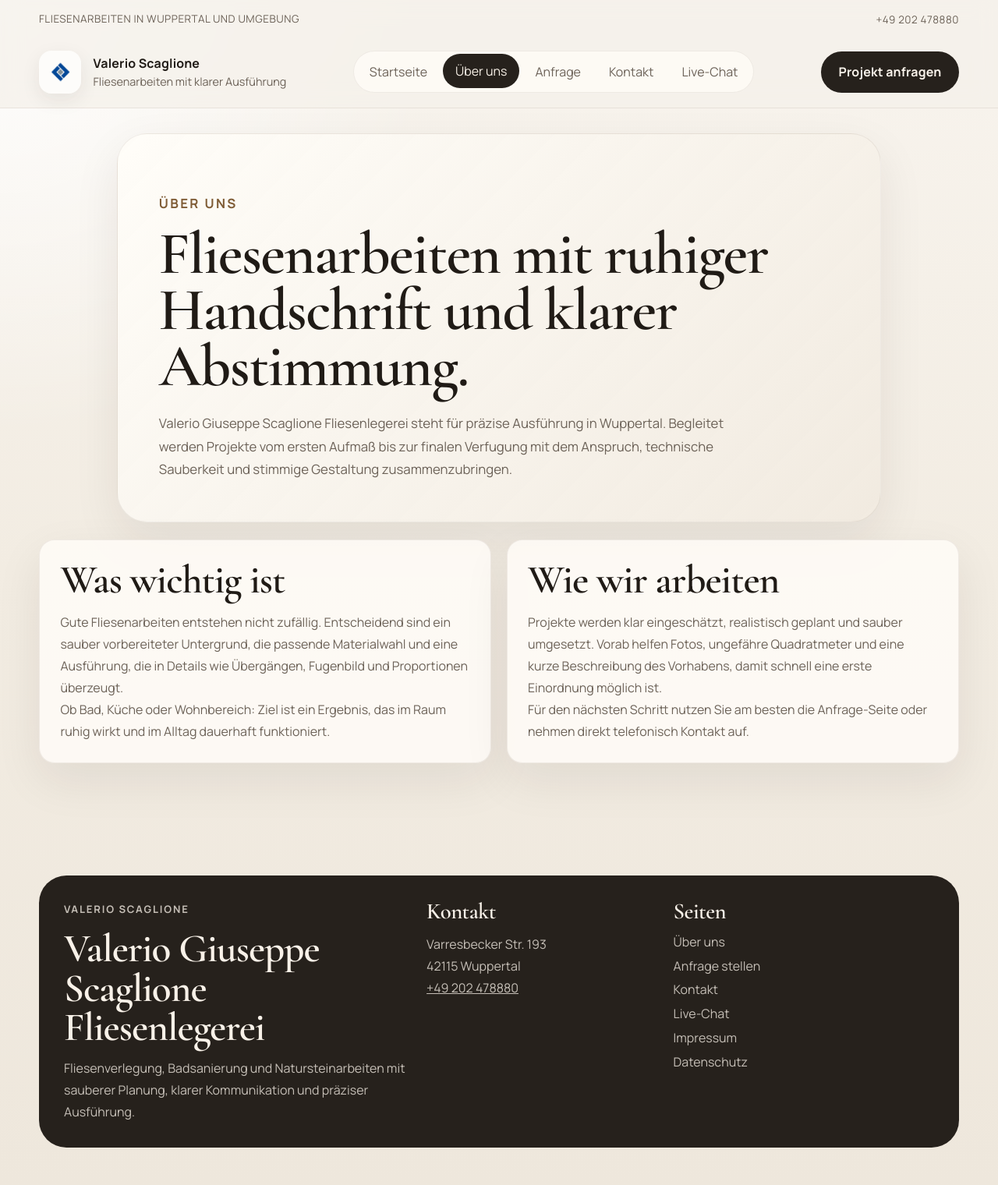
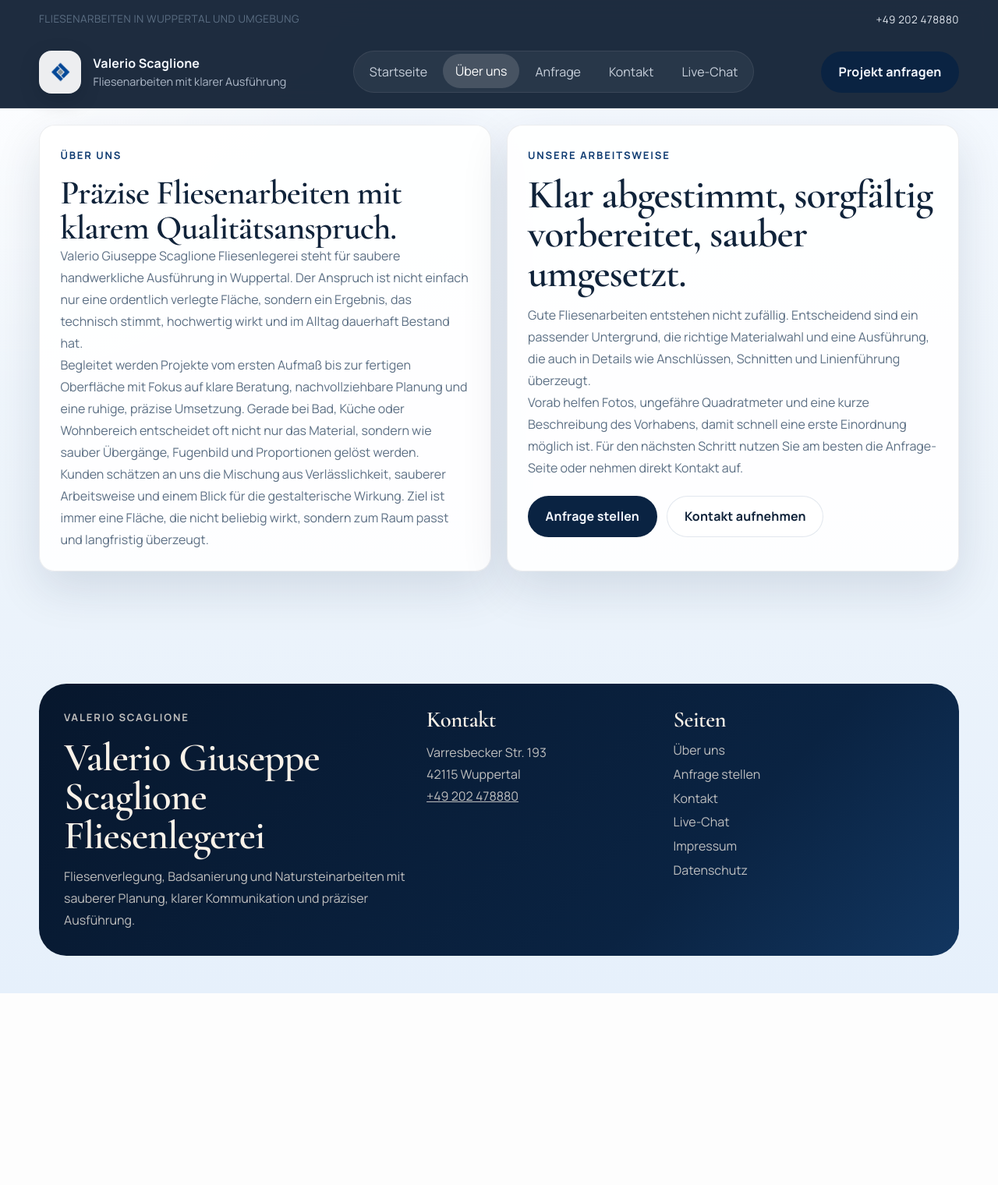
Before and after one commit to deweezy12/web-ai-agent, a Flask app: page /ueber-uns in a window 1280 px wide. Shown: the whole page at 78% size. After the commit the page ends 1274 px from the top, so only its background shows below. Run offline with Flask 3, Linux system fonts and the light colour scheme.

Commit message:
Refine site layout and blue homepage styling

```diff
--- a/static/css/style.css
+++ b/static/css/style.css
@@ -1,15 +1,16 @@
 :root {
-  --bg: #f5f1ea;
-  --bg-soft: #ebe4d8;
-  --surface: rgba(255, 252, 247, 0.86);
-  --surface-strong: #fffdf8;
-  --surface-dark: #26211c;
-  --text: #201b16;
-  --muted: #6c6258;
-  --line: rgba(63, 47, 34, 0.14);
-  --accent: #9f7a50;
-  --accent-strong: #7f5c36;
-  --shadow: 0 22px 60px rgba(32, 27, 22, 0.08);
+  --bg: #f4f8fd;
+  --bg-soft: #dfeafb;
+  --surface: rgba(255, 255, 255, 0.9);
+  --surface-strong: #ffffff;
+  --surface-dark: #0a2342;
+  --surface-darker: #06162b;
+  --text: #10233a;
+  --muted: #5c6f84;
+  --line: rgba(16, 35, 58, 0.12);
+  --accent: #4b79b8;
+  --accent-strong: #113d73;
+  --shadow: 0 22px 60px rgba(10, 35, 66, 0.12);
   --radius-lg: 2rem;
   --radius-md: 1.25rem;
   --radius-sm: 0.9rem;
@@ -29,8 +30,8 @@ body {
   font-family: "Manrope", "Segoe UI", sans-serif;
   color: var(--text);
   background:
-    radial-gradient(circle at top left, rgba(255, 255, 255, 0.9), transparent 28%),
-    linear-gradient(180deg, #f8f4ee 0%, #f2ece2 48%, #eee7dc 100%);
+    radial-gradient(circle at top left, rgba(255, 255, 255, 0.94), transparent 28%),
+    linear-gradient(180deg, #f6faff 0%, #edf4fb 50%, #e6f0fb 100%);
 }
 
 a {
@@ -56,8 +57,8 @@ img {
   top: 0;
   z-index: 20;
   backdrop-filter: blur(14px);
-  background: rgba(245, 241, 234, 0.74);
-  border-bottom: 1px solid rgba(63, 47, 34, 0.08);
+  background: rgba(6, 22, 43, 0.9);
+  border-bottom: 1px solid rgba(255, 255, 255, 0.08);
 }
 
 .topbar,
@@ -72,11 +73,12 @@ img {
   font-size: 0.84rem;
   letter-spacing: 0.04em;
   text-transform: uppercase;
-  color: var(--muted);
+  color: rgba(229, 239, 252, 0.72);
 }
 
 .topbar a {
   text-decoration: none;
+  color: rgba(243, 248, 255, 0.92);
 }
 
 .header-row {
@@ -98,8 +100,8 @@ img {
   object-fit: contain;
   padding: 0.35rem;
   border-radius: 1rem;
-  background: rgba(255, 255, 255, 0.7);
-  box-shadow: 0 8px 24px rgba(32, 27, 22, 0.08);
+  background: rgba(255, 255, 255, 0.92);
+  box-shadow: 0 8px 24px rgba(3, 16, 32, 0.22);
 }
 
 .brand-copy {
@@ -111,10 +113,11 @@ img {
 .brand-copy strong {
   font-size: 1rem;
   letter-spacing: 0.01em;
+  color: #f5f9ff;
 }
 
 .brand-copy span {
-  color: var(--muted);
+  color: rgba(229, 239, 252, 0.72);
   font-size: 0.9rem;
 }
 
@@ -125,22 +128,22 @@ img {
   gap: 0.25rem;
   padding: 0.25rem;
   border-radius: 999px;
-  background: rgba(255, 253, 248, 0.78);
-  border: 1px solid rgba(63, 47, 34, 0.08);
+  background: rgba(255, 255, 255, 0.05);
+  border: 1px solid rgba(255, 255, 255, 0.08);
 }
 
 .top-nav a {
   padding: 0.7rem 1rem;
   border-radius: 999px;
   text-decoration: none;
-  color: var(--muted);
+  color: rgba(236, 243, 252, 0.82);
   transition: background-color 160ms ease, color 160ms ease, transform 160ms ease;
 }
 
 .top-nav a:hover,
 .top-nav a.active {
-  background: var(--surface-dark);
-  color: #f7f0e7;
+  background: rgba(255, 255, 255, 0.14);
+  color: #ffffff;
   transform: translateY(-1px);
 }
 
@@ -187,8 +190,17 @@ p {
   line-height: 1.75;
 }
 
+.subpage-title {
+  font-size: clamp(2rem, 3.4vw, 3rem);
+  line-height: 1.02;
+}
+
 .hero-section,
 .page-hero {
+  padding-top: 2rem;
+}
+
+.subpage-start {
   padding-top: 2rem;
 }
 
@@ -196,11 +208,11 @@ p {
 .page-hero-inner {
   position: relative;
   overflow: hidden;
-  border: 1px solid rgba(63, 47, 34, 0.08);
+  border: 1px solid rgba(255, 255, 255, 0.08);
   border-radius: calc(var(--radius-lg) + 0.4rem);
   background:
-    linear-gradient(135deg, rgba(255, 253, 248, 0.95), rgba(239, 231, 219, 0.85)),
-    #fff;
+    radial-gradient(circle at top left, rgba(120, 166, 225, 0.18), transparent 28%),
+    linear-gradient(135deg, #081b34, #0d2f58 58%, #143f74 100%);
   box-shadow: var(--shadow);
 }
 
@@ -230,11 +242,23 @@ p {
   animation: fadeUp 540ms ease both;
 }
 
+.hero-copy h1,
+.hero-copy .section-kicker,
+.page-hero-inner h1,
+.page-hero-inner .section-kicker {
+  color: #f4f8ff;
+}
+
+.hero-card .section-kicker {
+  color: var(--accent-strong);
+}
+
 .hero-lead,
 .page-hero-inner p {
   max-width: 46rem;
   margin-top: 1.35rem;
   font-size: 1.05rem;
+  color: rgba(231, 240, 251, 0.82);
 }
 
 .hero-actions,
@@ -243,6 +267,10 @@ p {
   flex-wrap: wrap;
   gap: 0.8rem;
   margin-top: 2rem;
+}
+
+.compact-actions {
+  margin-top: 1.35rem;
 }
 
 .hero-points,
@@ -355,21 +383,21 @@ p {
 
 .btn-primary {
   background: var(--surface-dark);
-  color: #f8f2ea;
+  color: #f4f8ff;
 }
 
 .btn-primary:hover {
-  background: #16120e;
+  background: #143660;
 }
 
 .btn-secondary {
   color: var(--text);
-  background: rgba(255, 252, 247, 0.72);
-  border-color: rgba(63, 47, 34, 0.12);
+  background: rgba(255, 255, 255, 0.82);
+  border-color: rgba(17, 61, 115, 0.12);
 }
 
 .btn-secondary:hover {
-  border-color: rgba(63, 47, 34, 0.22);
+  border-color: rgba(17, 61, 115, 0.25);
 }
 
 .btn:disabled {
@@ -441,9 +511,17 @@ p {
 .chat-shell {
   padding: 1.65rem;
   border-radius: var(--radius-md);
-  border: 1px solid rgba(63, 47, 34, 0.08);
+  border: 1px solid rgba(16, 35, 58, 0.08);
   background: var(--surface);
   box-shadow: var(--shadow);
+}
+
+.section-deep .detail-card,
+.section-deep .service-card,
+.section-deep .process-step {
+  background: rgba(255, 255, 255, 0.08);
+  border-color: rgba(255, 255, 255, 0.08);
+  box-shadow: none;
 }
 
 .service-card:hover,
@@ -598,13 +694,18 @@ p {
   padding: 2rem 0 3rem;
 }
 
+.direct-contact-card {
+  max-width: 760px;
+  margin: 0 auto;
+}
+
 .footer-grid {
   display: grid;
   grid-template-columns: 1.2fr 0.8fr 0.9fr;
   gap: 1.2rem;
   padding: 2rem;
   border-radius: calc(var(--radius-lg) + 0.2rem);
-  background: var(--surface-dark);
+  background: linear-gradient(135deg, #07172d, #0a2342 70%, #123660);
   color: rgba(247, 240, 231, 0.9);
 }
 
--- a/templates/ueber_uns.html
+++ b/templates/ueber_uns.html
@@ -1,43 +1,45 @@
 {% extends "base.html" %}
 {% block title %}Über uns | {{ business.name }}{% endblock %}
 {% block content %}
-<section class="page-hero">
-  <div class="container page-hero-inner">
-    <p class="section-kicker">Über uns</p>
-    <h1>Fliesenarbeiten mit ruhiger Handschrift und klarer Abstimmung.</h1>
-    <p>
-      {{ business.name }} steht für präzise Ausführung in Wuppertal. Begleitet werden
-      Projekte vom ersten Aufmaß bis zur finalen Verfugung mit dem Anspruch, technische
-      Sauberkeit und stimmige Gestaltung zusammenzubringen.
-    </p>
-  </div>
-</section>
-
-<section class="section-block">
+<section class="section-block subpage-start">
   <div class="container two-column-copy">
     <article class="content-panel reveal">
-      <h2>Was wichtig ist</h2>
+      <p class="section-kicker">Über uns</p>
+      <h1 class="subpage-title">Präzise Fliesenarbeiten mit klarem Qualitätsanspruch.</h1>
       <p>
-        Gute Fliesenarbeiten entstehen nicht zufällig. Entscheidend sind ein sauber
-        vorbereiteter Untergrund, die passende Materialwahl und eine Ausführung, die
-        in Details wie Übergängen, Fugenbild und Proportionen überzeugt.
+        {{ business.name }} steht für saubere handwerkliche Ausführung in Wuppertal.
+        Der Anspruch ist nicht einfach nur eine ordentlich verlegte Fläche, sondern ein
+        Ergebnis, das technisch stimmt, hochwertig wirkt und im Alltag dauerhaft Bestand hat.
       </p>
       <p>
-        Ob Bad, Küche oder Wohnbereich: Ziel ist ein Ergebnis, das im Raum ruhig wirkt
-        und im Alltag dauerhaft funktioniert.
+        Begleitet werden Projekte vom ersten Aufmaß bis zur fertigen Oberfläche mit Fokus
+        auf klare Beratung, nachvollziehbare Planung und eine ruhige, präzise Umsetzung.
+        Gerade bei Bad, Küche oder Wohnbereich entscheidet oft nicht nur das Material,
+        sondern wie sauber Übergänge, Fugenbild und Proportionen gelöst werden.
+      </p>
+      <p>
+        Kunden schätzen an uns die Mischung aus Verlässlichkeit, sauberer Arbeitsweise
+        und einem Blick für die gestalterische Wirkung. Ziel ist immer eine Fläche, die
+        nicht beliebig wirkt, sondern zum Raum passt und langfristig überzeugt.
       </p>
     </article>
     <article class="content-panel reveal">
-      <h2>Wie wir arbeiten</h2>
+      <p class="section-kicker">Unsere Arbeitsweise</p>
+      <h2 class="panel-title">Klar abgestimmt, sorgfältig vorbereitet, sauber umgesetzt.</h2>
       <p>
-        Projekte werden klar eingeschätzt, realistisch geplant und sauber umgesetzt.
-        Vorab helfen Fotos, ungefähre Quadratmeter und eine kurze Beschreibung des
-        Vorhabens, damit schnell eine erste Einordnung möglich ist.
+        Gute Fliesenarbeiten entstehen nicht zufällig. Entscheidend sind ein passender
+        Untergrund, die richtige Materialwahl und eine Ausführung, die auch in Details
+        wie Anschlüssen, Schnitten und Linienführung überzeugt.
       </p>
       <p>
-        Für den nächsten Schritt nutzen Sie am besten die Anfrage-Seite oder nehmen
-        direkt telefonisch Kontakt auf.
+        Vorab helfen Fotos, ungefähre Quadratmeter und eine kurze Beschreibung des
+        Vorhabens, damit schnell eine erste Einordnung möglich ist. Für den nächsten
+        Schritt nutzen Sie am besten die Anfrage-Seite oder nehmen direkt Kontakt auf.
       </p>
+      <div class="hero-actions compact-actions">
+        <a href="{{ url_for('anfrage_stellen') }}" class="btn btn-primary">Anfrage stellen</a>
+        <a href="{{ url_for('kontakt') }}" class="btn btn-secondary">Kontakt aufnehmen</a>
+      </div>
     </article>
   </div>
 </section>
```
Also changed, not shown: other parts of static/css/style.css (+77 -13 lines), templates/anfrage_stellen.html (+3 -30 lines), templates/kontakt.html (+7 -27 lines), templates/live_chat.html (+7 -28 lines), templates/startseite.html (+4 -4 lines).
